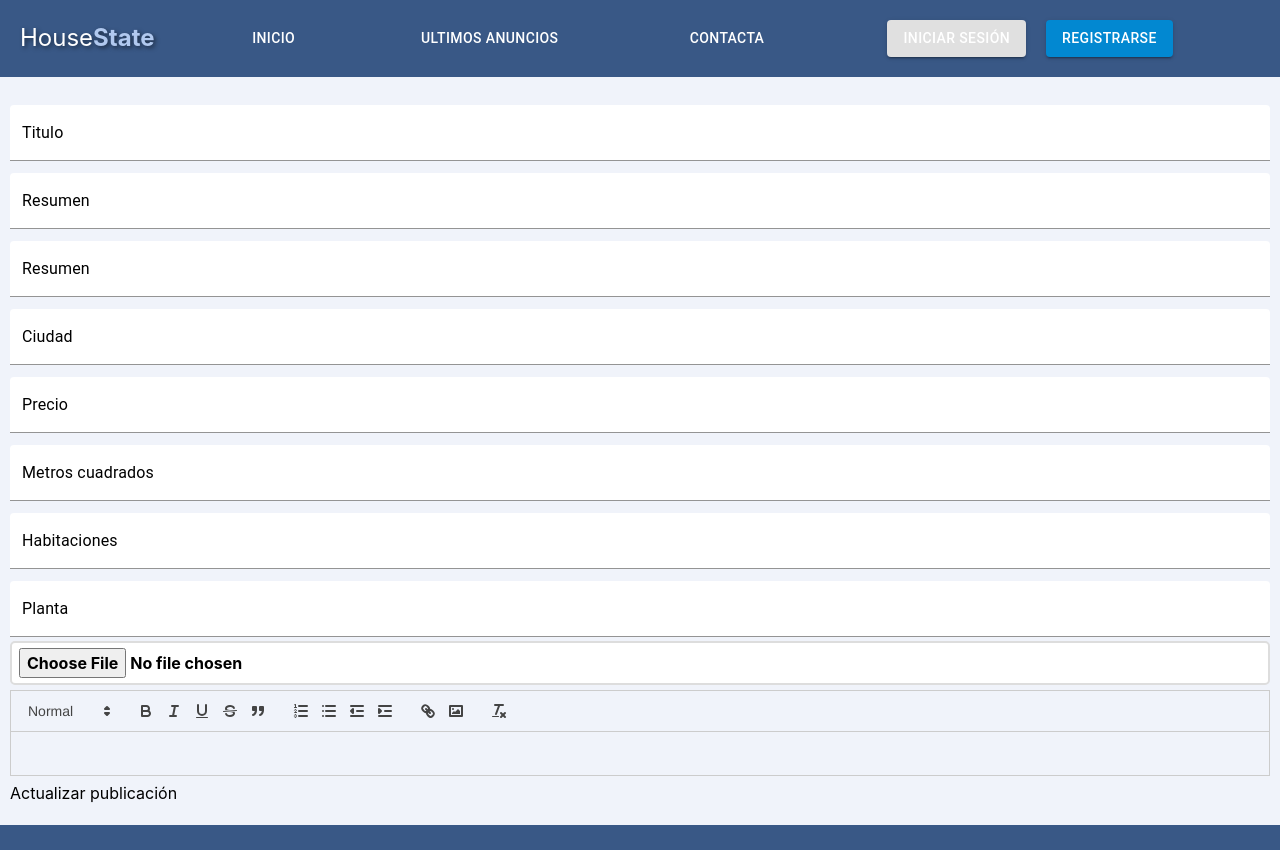
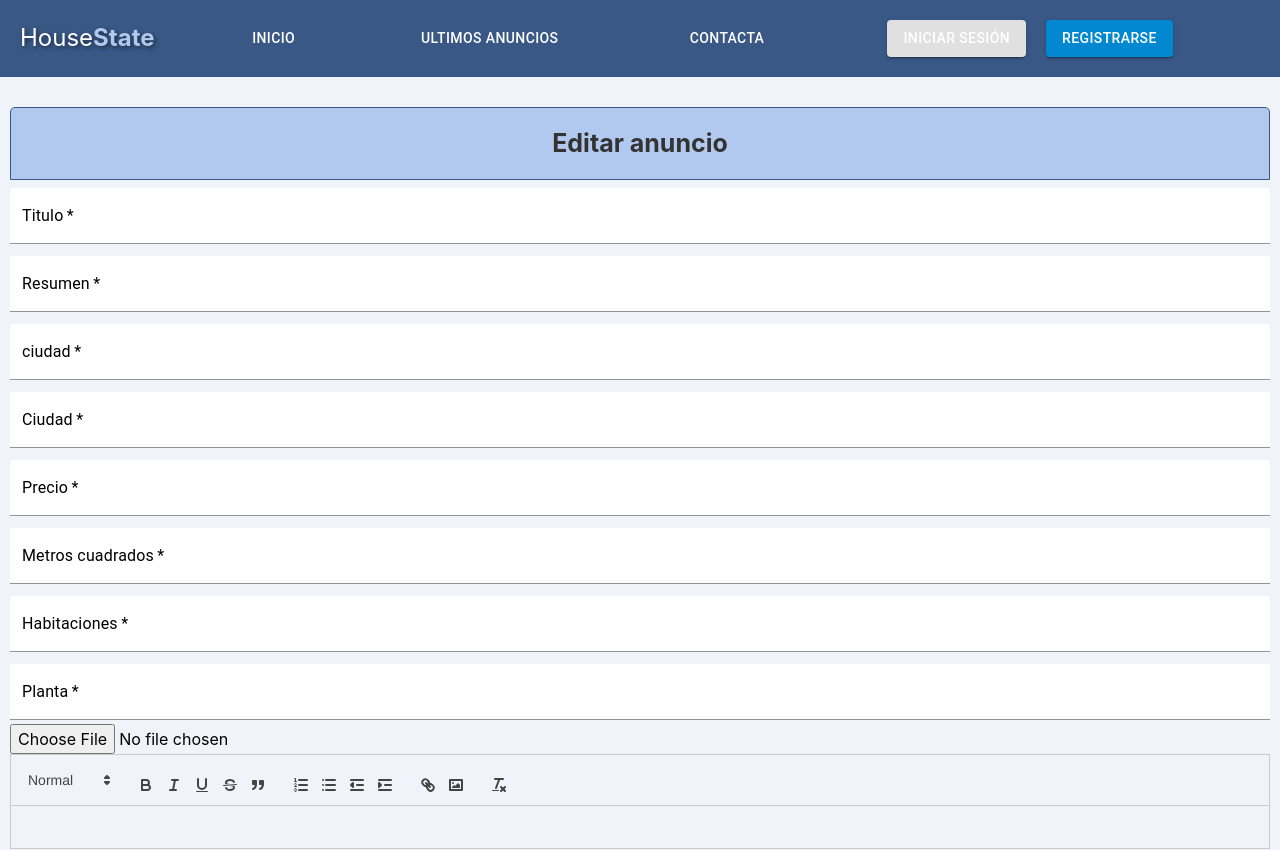
Before and after one commit to alexqu1/tfg_ecommerce, a React (Create React App) app in the folder client/: page /edit/1 in a window 1280 px wide. Shown: the top 850 px of the page. Built offline with nearby package versions, Linux system fonts and the light colour scheme; no server answers.

Commit message:
Proyecto terminado

```diff
--- a/client/src/App.css
+++ b/client/src/App.css
@@ -20,10 +20,9 @@
 }
 body{
   background-color: #F0F3FA;
+
 }
-h1{
-  font-size: 40px;
-}
+
 img{
   max-width: 100%;
 }
@@ -36,6 +35,7 @@ main{
   flex-direction: column;
   gap: 20px;
   margin-bottom: 20px;
+  min-height: calc(100vh - 350px);
 }
 
 
@@ -124,8 +124,32 @@ nav Button {
 }
 
 
+/* indexpage */
+.imagenConBuscar h1{
+  font-size: 40px;
+  color: white;
+  font-weight: bold;
+  letter-spacing: 1px;
 
+}
+.imagenConBuscar form{
+  background: url(img/casanoche.jpg);
+  background-size: cover;
+  background-position: center;
+    display: flex;
+    align-items: center;
+  justify-content: center;
+    flex-direction: column;
+  height: 584px;
+  gap: 10px;
+}
 
+.inputindex{
+    padding: 10px;
+    width:400px;
+    border-radius: 10px;
+    margin-right: 20px;
+}
 
  /* posts  */
  .post{
@@ -302,7 +326,7 @@ form.register{
 
 
 
-input{
+/* input{
   display: block;
   margin-bottom: 5px;
   width: 100%;
@@ -313,7 +337,7 @@ input{
 
   font-weight: bold;
 
-}
+} */
 
 
 
@@ -705,3 +729,69 @@ color: white;
 text-shadow: 2px 2px 4px rgba(0, 0, 0, 0.5);
 border-radius:5px 5px 0px 0px;
 padding: 17px;}
+
+
+/* crear publicacion */
+.crearanuncio button{
+  width: 100%;
+display: block;
+background-color:#638ECB   ;
+font-weight: bold;
+border:1px solid #395886;
+color: white;
+text-shadow: 2px 2px 4px rgba(0, 0, 0, 0.5);
+border-radius:5px 5px 0px 0px;
+padding: 17px;
+margin-top: 10px;
+}
+/* #F0F3FA
+#D5DEEF
+#B1C9EF
+#8AAEE0
+#638ECB
+#395886 */
+.crearanuncio h2{
+  width: 100%;
+  text-align: center;
+display: block;
+font-size: 25px;
+color: #333;
+background-color:#B1C9EF   ;
+font-weight: bold;
+border:1px solid #395886;
+
+
+border-radius:5px 5px 0px 0px;
+padding: 17px;
+margin-top: 10px;
+}
+
+
+/* crear publicacion */
+.editaranuncio button{
+  width: 100%;
+display: block;
+background-color:#638ECB   ;
+font-weight: bold;
+border:1px solid #395886;
+color: white;
+text-shadow: 2px 2px 4px rgba(0, 0, 0, 0.5);
+border-radius:5px 5px 0px 0px;
+padding: 17px;
+}
+
+.editaranuncio h2{
+  width: 100%;
+  text-align: center;
+display: block;
+font-size: 25px;
+color: #333;
+background-color:#B1C9EF   ;
+font-weight: bold;
+border:1px solid #395886;
+
+
+border-radius:5px 5px 0px 0px;
+padding: 17px;
+margin-top: 10px;
+}
--- a/client/src/Footer.js
+++ b/client/src/Footer.js
@@ -40,7 +40,7 @@ export default function Footer() {
           <p>
             <IconButton color="inherit" fontSize="small"> <Email/> </IconButton>
           </p>
-          <p><a href="mailto:support@company.com">Miemail@company.com</a></p>
+          <p><a href="mailto:Housestate@gmail.com">HouseState@gmail.com</a></p>
         </div>
       </div>
 
--- a/client/src/Header.js
+++ b/client/src/Header.js
@@ -66,7 +66,7 @@ export default function Header() {
        <div>
         {username && (
           <>
-             <Link to="/MyAdvertisementsPage"><Button variant="outlined" color="inherit">Mis propiedades</Button></Link>
+             <Link to="/MyAdvertisementsPage"><Button variant="outlined" color="inherit">Mis anuncios publicados</Button></Link>
 
             <Link to="/create"><Button variant="contained">Crear nueva publicación</Button></Link>
 
--- a/client/src/pages/ContactaPage.js
+++ b/client/src/pages/ContactaPage.js
@@ -13,7 +13,7 @@ export default function ContactaPage() {
 
     return (
         <div className="contact-page">
-            <h1>CONTACTA </h1>
+            <h1 style={{ fontSize: '40px' }}>CONTACTA </h1>
          <TextField
         type="text"
         id="outlined-basic"
--- a/client/src/pages/CreatePost.js
+++ b/client/src/pages/CreatePost.js
@@ -54,7 +54,7 @@ export default function CreatePost() {
 
 
   return (
-    <form onSubmit={createNewPost}>
+    <form className='crearanuncio' onSubmit={createNewPost}>
     <h2>Crear nuevo anuncio</h2>
 
     <TextField
@@ -63,13 +63,16 @@ export default function CreatePost() {
         label="Titulo"
         variant="filled"
         margin="dense"
-        maxLength="100"
+        required
+
         fullWidth
         onChange={ev => setTitle(ev.target.value)}
+        inputProps={{ maxLength: 100 }}
         InputProps={{
-          style: { color: 'black',
-          backgroundColor: 'white'
-        },
+          style: {
+            color: 'black',
+            backgroundColor: 'white'
+          },
 
         }}
         InputLabelProps={{
@@ -92,14 +95,17 @@ export default function CreatePost() {
         id="outlined-basic"
         label="Resumen"
         variant="filled"
+        required
         margin="dense"
-        maxLength="150"
+
         fullWidth
         onChange={ev => setSummary(ev.target.value)}
+        inputProps={{ maxLength: 130 }}
         InputProps={{
-          style: { color: 'black',
-          backgroundColor: 'white'
-        },
+          style: {
+            color: 'black',
+            backgroundColor: 'white'
+          },
 
         }}
         InputLabelProps={{
@@ -119,27 +125,7 @@ export default function CreatePost() {
       /> */}
 
 
-<TextField
-        type="text"
-        id="outlined-basic"
-        label="Resumen"
-        variant="filled"
-        margin="dense"
 
-        fullWidth
-        onChange={ev => setCity(ev.target.value)}
-        InputProps={{
-          style: { color: 'black',
-          backgroundColor: 'white'
-        },
-
-        }}
-        InputLabelProps={{
-          style: { color: 'black',
-
-          },
-        }}
-      />
 
 
 {/* <input
@@ -158,7 +144,7 @@ export default function CreatePost() {
         label="Ciudad"
         variant="filled"
         margin="dense"
-
+        required
         fullWidth
         onChange={ev => setCity(ev.target.value)}
         InputProps={{
@@ -190,7 +176,7 @@ export default function CreatePost() {
         label="Precio"
         variant="filled"
         margin="dense"
-
+        required
         fullWidth
         onChange={ev => setPrice(ev.target.value)}
         InputProps={{
@@ -225,7 +211,7 @@ export default function CreatePost() {
         label="Metros cuadrados"
         variant="filled"
         margin="dense"
-
+        required
         fullWidth
         onChange={ev => setMeter(ev.target.value)}
         InputProps={{
@@ -252,7 +238,7 @@ export default function CreatePost() {
         label="Habitaciones"
         variant="filled"
         margin="dense"
-
+        required
         fullWidth
         onChange={ev => setRoom(ev.target.value)}
         InputProps={{
@@ -290,7 +276,7 @@ export default function CreatePost() {
         label="Planta"
         variant="filled"
         margin="dense"
-
+        required
         fullWidth
         onChange={ev => setFloor(ev.target.value)}
         InputProps={{
@@ -309,12 +295,13 @@ export default function CreatePost() {
 
       <input
         type="file"
+        required
         onChange={ev => setFiles(ev.target.files)}
       />
       {/* Editor de texto enriquecido para el contenido de la publicación */}
       <Editor value={content} onChange={setContent} />
 
-      <button style={{ marginTop: '5px' }}>Crear publicación</button>
+      <button>CREAR </button>
     </form>
   );
 }
--- a/client/src/pages/EditPost.js
+++ b/client/src/pages/EditPost.js
@@ -81,21 +81,26 @@ export default function EditPost() {
 
   // JSX para renderizar el formulario de edición de la publicación
   return (
-    <form onSubmit={updatePost}>
+    <form className='crearanuncio' onSubmit={updatePost}>
+      <h2>Editar anuncio</h2>
       {/* Campo de entrada para el título */}
       <TextField
         type="text"
         id="outlined-basic"
         label="Titulo"
         variant="filled"
+        value={title}
+        required
         margin="dense"
         maxLength="100"
         fullWidth
         onChange={ev => setTitle(ev.target.value)}
+        inputProps={{ maxLength: 100 }}
         InputProps={{
-          style: { color: 'black',
-          backgroundColor: 'white'
-        },
+          style: {
+            color: 'black',
+            backgroundColor: 'white'
+          },
 
         }}
         InputLabelProps={{
@@ -118,14 +123,18 @@ export default function EditPost() {
         id="outlined-basic"
         label="Resumen"
         variant="filled"
+        required
         margin="dense"
-        maxLength="150"
+        value={summary}
+
         fullWidth
         onChange={ev => setSummary(ev.target.value)}
+        inputProps={{ maxLength: 130 }}
         InputProps={{
-          style: { color: 'black',
-          backgroundColor: 'white'
-        },
+          style: {
+            color: 'black',
+            backgroundColor: 'white'
+          },
 
         }}
         InputLabelProps={{
@@ -148,10 +157,11 @@ export default function EditPost() {
 <TextField
         type="text"
         id="outlined-basic"
-        label="Resumen"
+        label="ciudad"
         variant="filled"
         margin="dense"
-
+        value={city}
+        required
         fullWidth
         onChange={ev => setCity(ev.target.value)}
         InputProps={{
@@ -184,7 +194,8 @@ export default function EditPost() {
         label="Ciudad"
         variant="filled"
         margin="dense"
-
+        value={city}
+        required
         fullWidth
         onChange={ev => setCity(ev.target.value)}
         InputProps={{
@@ -216,7 +227,8 @@ export default function EditPost() {
         label="Precio"
         variant="filled"
         margin="dense"
-
+        value={price}
+        required
         fullWidth
         onChange={ev => setPrice(ev.target.value)}
         InputProps={{
@@ -251,7 +263,8 @@ export default function EditPost() {
         label="Metros cuadrados"
         variant="filled"
         margin="dense"
-
+        required
+        value={meter}
         fullWidth
         onChange={ev => setMeter(ev.target.value)}
         InputProps={{
@@ -277,8 +290,9 @@ export default function EditPost() {
         id="outlined-basic"
         label="Habitaciones"
         variant="filled"
+        required
         margin="dense"
-
+        value={room}
         fullWidth
         onChange={ev => setRoom(ev.target.value)}
         InputProps={{
@@ -316,7 +330,8 @@ export default function EditPost() {
         label="Planta"
         variant="filled"
         margin="dense"
-
+        required
+        value={floor}
         fullWidth
         onChange={ev => setFloor(ev.target.value)}
         InputProps={{
@@ -335,12 +350,13 @@ export default function EditPost() {
       {/* Campo de entrada para seleccionar archivos */}
       <input
         type="file"
+
         onChange={ev => setFiles(ev.target.files)}
       />
       {/* Editor de texto enriquecido para el contenido de la publicación */}
       <Editor onChange={setContent} value={content} />
       {/* Botón para actualizar la publicación */}
-      <button style={{ marginTop: '5px' }}>Actualizar publicación</button>
+      <button style={{ marginTop: '5px' }}>Actualizar </button>
     </form>
   );
 }
--- a/client/src/pages/IndexPage.js
+++ b/client/src/pages/IndexPage.js
@@ -37,12 +37,15 @@ const handleSearchSubmit = async (event) => {
   return (
     <div>
       <div className="imagenConBuscar">
+
       {/* Formulario de búsqueda */}
       <form onSubmit={handleSearchSubmit}>
+      <h1>Estrena tu nuevo hogar</h1>
         <input
           placeholder="Búsqueda"
           type="text"
           value={searchTerm}
+          className="inputindex"
           onChange={handleSearchChange}
         />
         <Button type="submit" variant="contained">
@@ -50,6 +53,17 @@ const handleSearchSubmit = async (event) => {
         </Button>
       </form>
       </div>
+{/*
+      <div className="contenedorIndex">
+      <div>
+
+      </div>
+      <div>
+        <p>Trabajamos con todos los bancos para conseguir tu mejor hipoteca valoramos gratuitamente tu casa </p>
+      </div>
+      </div> */}
+
+
       {/* Mostrar alerta si no hay resultados */}
       {showNoResultsAlert && (
         <Alert severity="error" color="info">
@@ -68,6 +82,7 @@ const handleSearchSubmit = async (event) => {
           </ul>
         </div>
       )}
+
     </div>
   );
             }
```
Also changed, not shown: client/src/img/casanoche.jpg (added), client/src/img/imgbuscar.jpg (added), 2 other files (tests, documents, lock files or other folders).
